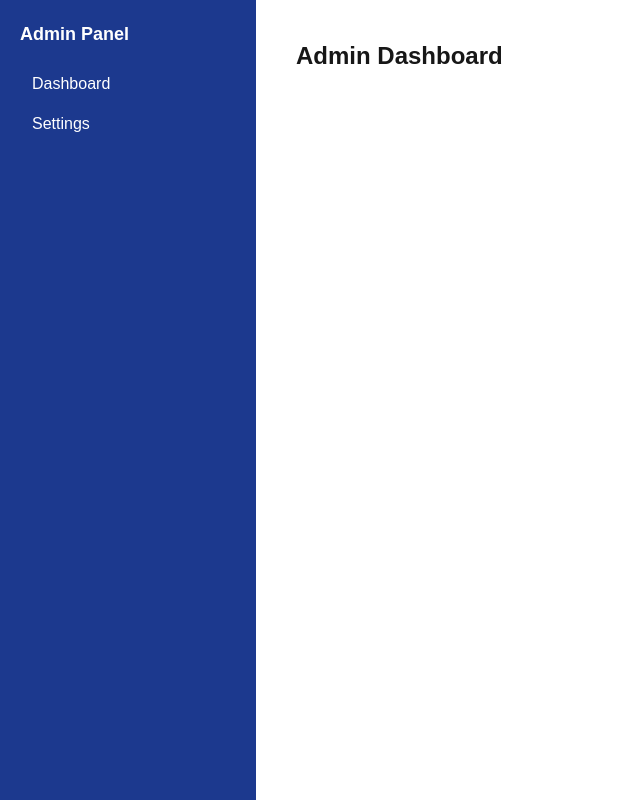
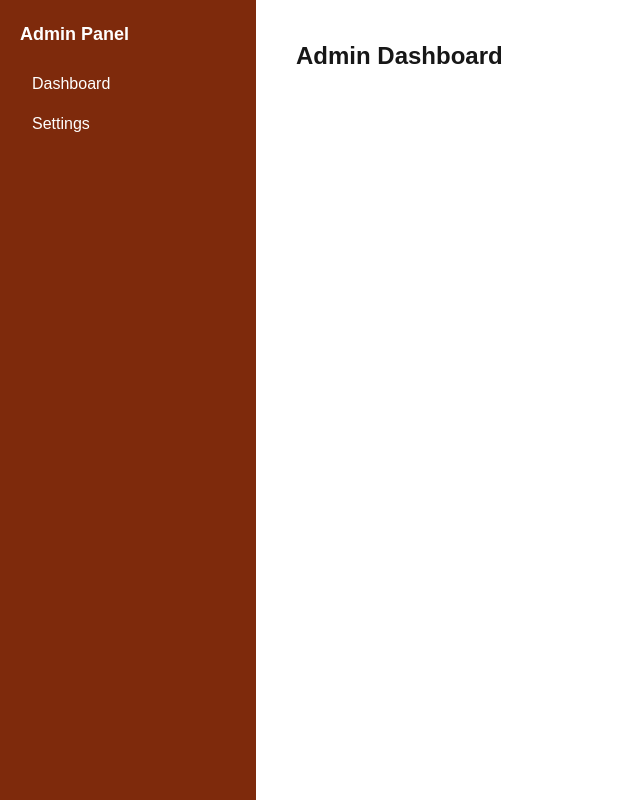
Before and after one commit to ardian56/SD-Palebon-03, a Next.js app: page /admin in a window 1280 px wide. Shown: the whole page, without its empty margins (0-640 px from the left). Built offline with nearby package versions, Linux system fonts and the light colour scheme.

Commit message:
change collor

```diff
--- a/app/components/Sidebar.js
+++ b/app/components/Sidebar.js
@@ -4,7 +4,7 @@ import Link from "next/link";
 
 export default function Sidebar() {
   return (
-    <div className="w-64 h-screen bg-blue-900 text-white p-5">
+    <div className="w-64 h-screen bg-orange-900 text-white p-5">
       <h2 className="text-lg font-semibold">Admin Panel</h2>
       <ul className="mt-4">
         <li className="py-2 px-3 hover:bg-blue-700 rounded">
```
